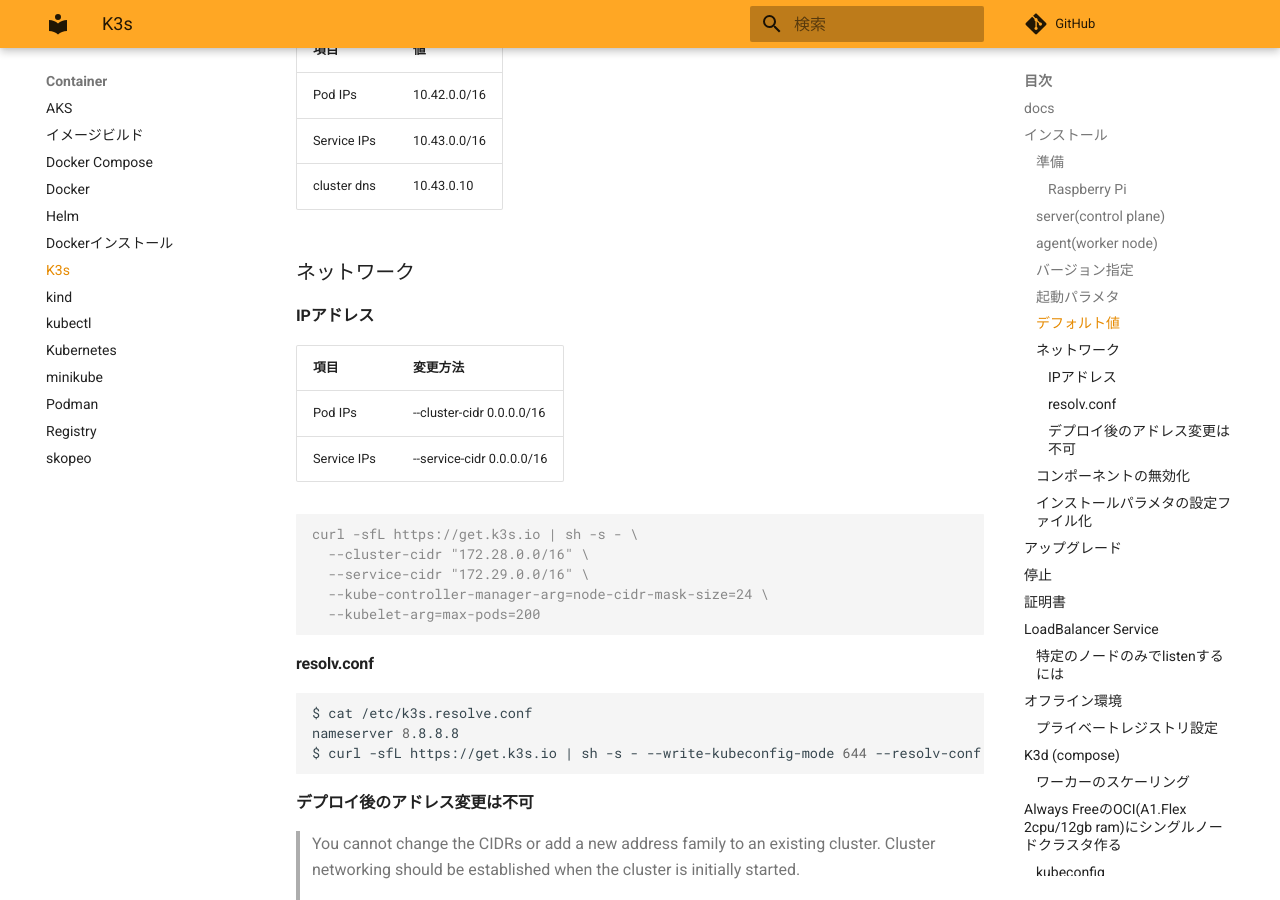
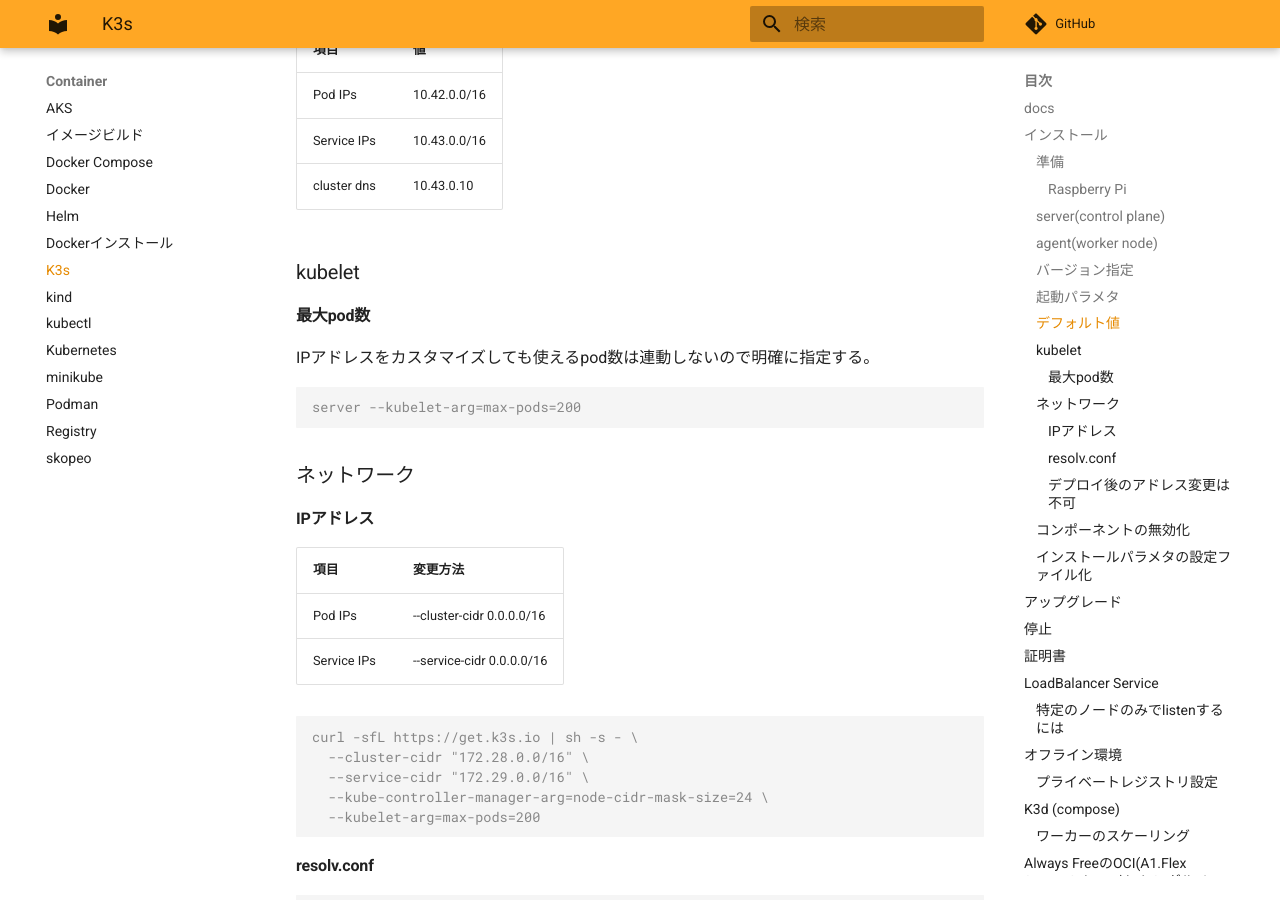
Before and after one commit to zaki-lknr/docs, an MkDocs documentation site: the page built from docs/Container/k3s.md, in a window 1280 px wide and 900 px high, scrolled down 1662 px. Built offline with MkDocs 1.6.1 and Material for MkDocs 9.7.7, drawn with Linux system fonts in a browser that asks for light colours; comment, search, counter and statistics services are not loaded.

Commit message:
add: container/k3s: kubelet-arg: max-pods

````diff
--- a/docs/Container/k3s.md
+++ b/docs/Container/k3s.md
@@ -69,6 +69,16 @@ curl -sfL https://get.k3s.io | INSTALL_K3S_CHANNEL=latest sh -
 | Pod IPs     | 10.42.0.0/16 |
 | Service IPs | 10.43.0.0/16 |
 | cluster dns | 10.43.0.10   |
+
+### kubelet
+
+#### 最大pod数
+
+IPアドレスをカスタマイズしても使えるpod数は連動しないので明確に指定する。
+
+```console
+server --kubelet-arg=max-pods=200
+```
 
 ### ネットワーク
 
````
